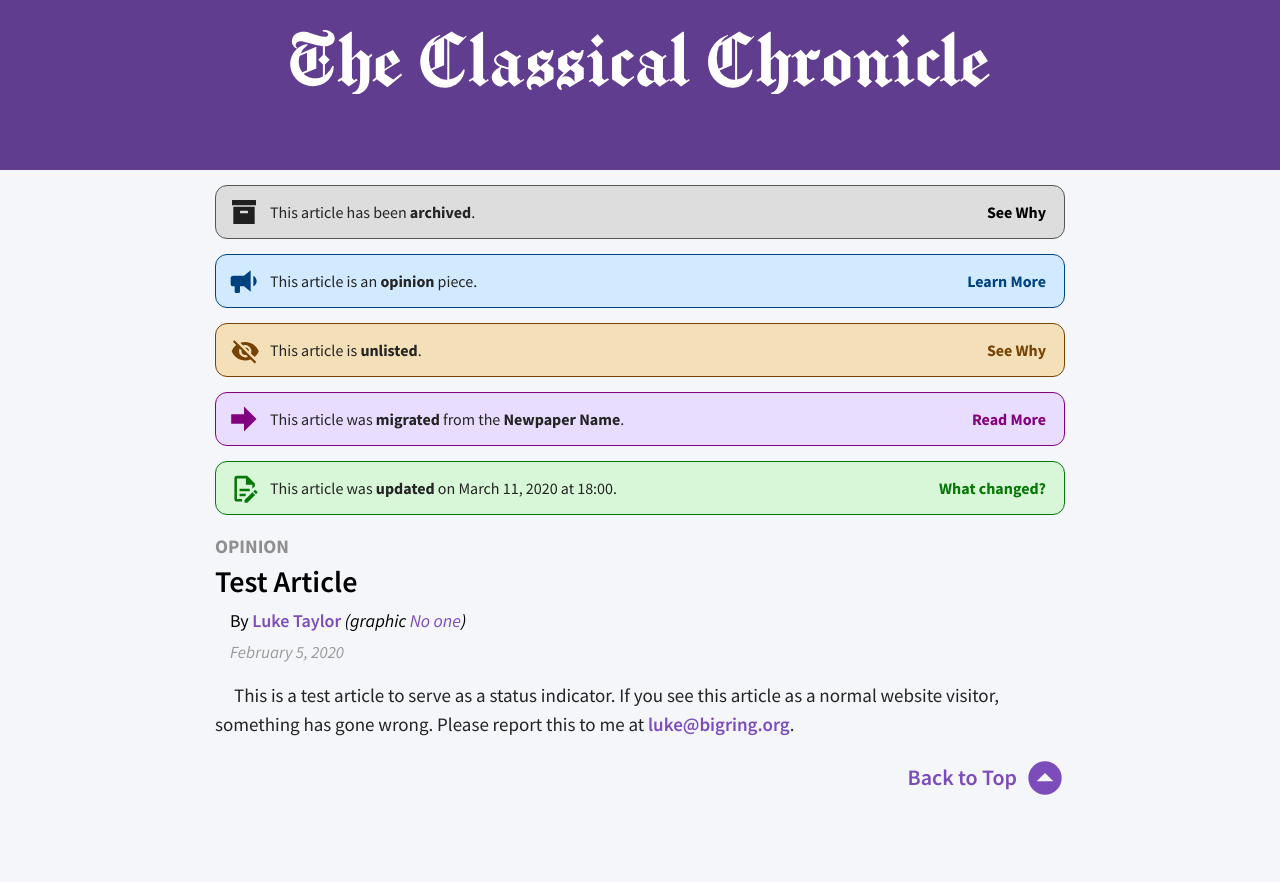
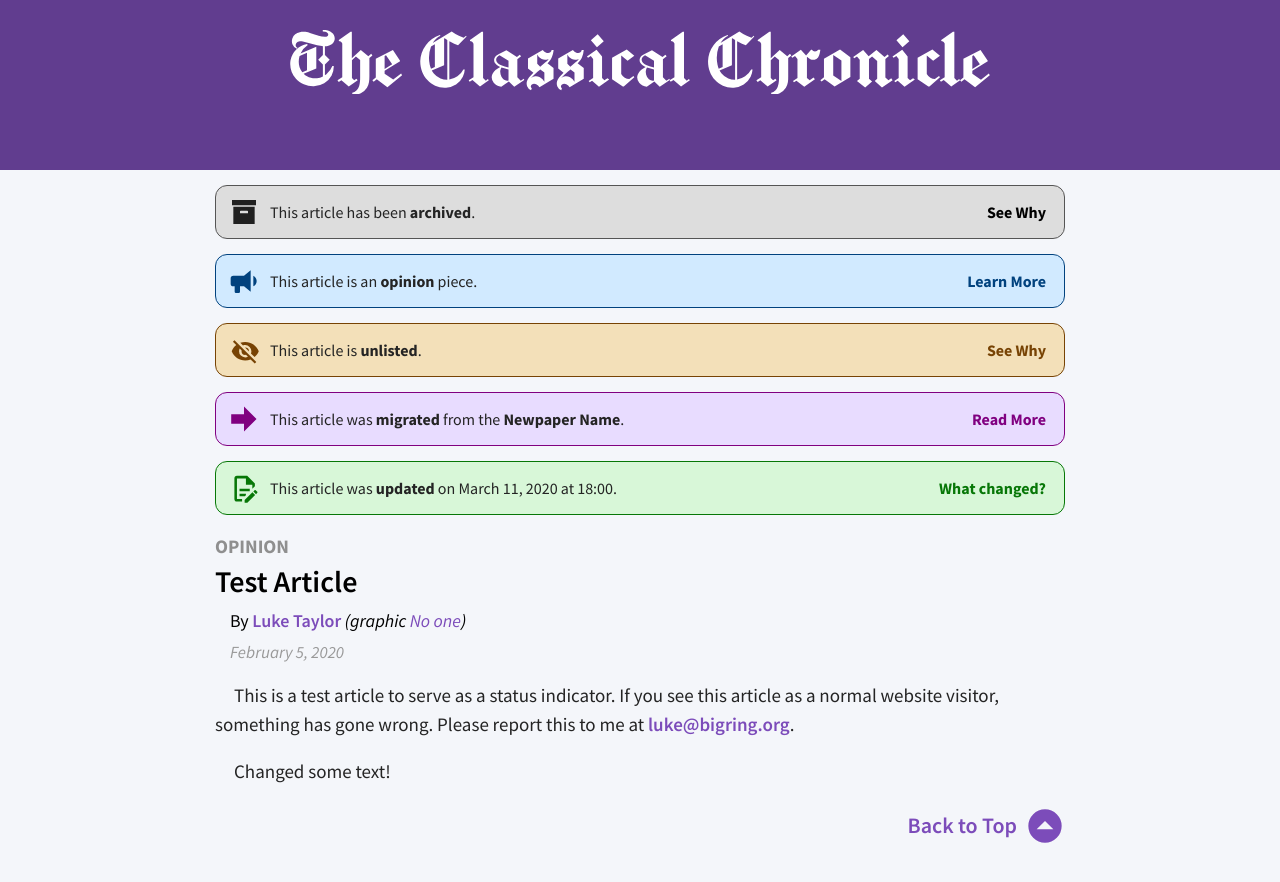
Before and after one commit to lixitrixi/classical-chronicle, a Jekyll site: the page built from _articles/test-article.md, in a window 1280 px wide. Shown: the top 882 px of the page. Built offline with Jekyll 4.4.1, drawn with Linux system fonts in a browser that asks for light colours.

Commit message:
Example Commit for Learning

```diff
--- a/_articles/test-article.md
+++ b/_articles/test-article.md
@@ -16,3 +16,5 @@ graphic: No one
 description: "A test article to show off site features"
 ---
 This is a test article to serve as a status indicator. If you see this article as a normal website visitor, something has gone wrong. Please report this to me at [luke@bigring.org](mailto:luke@bigring.org).
+
+Changed some text!
```
